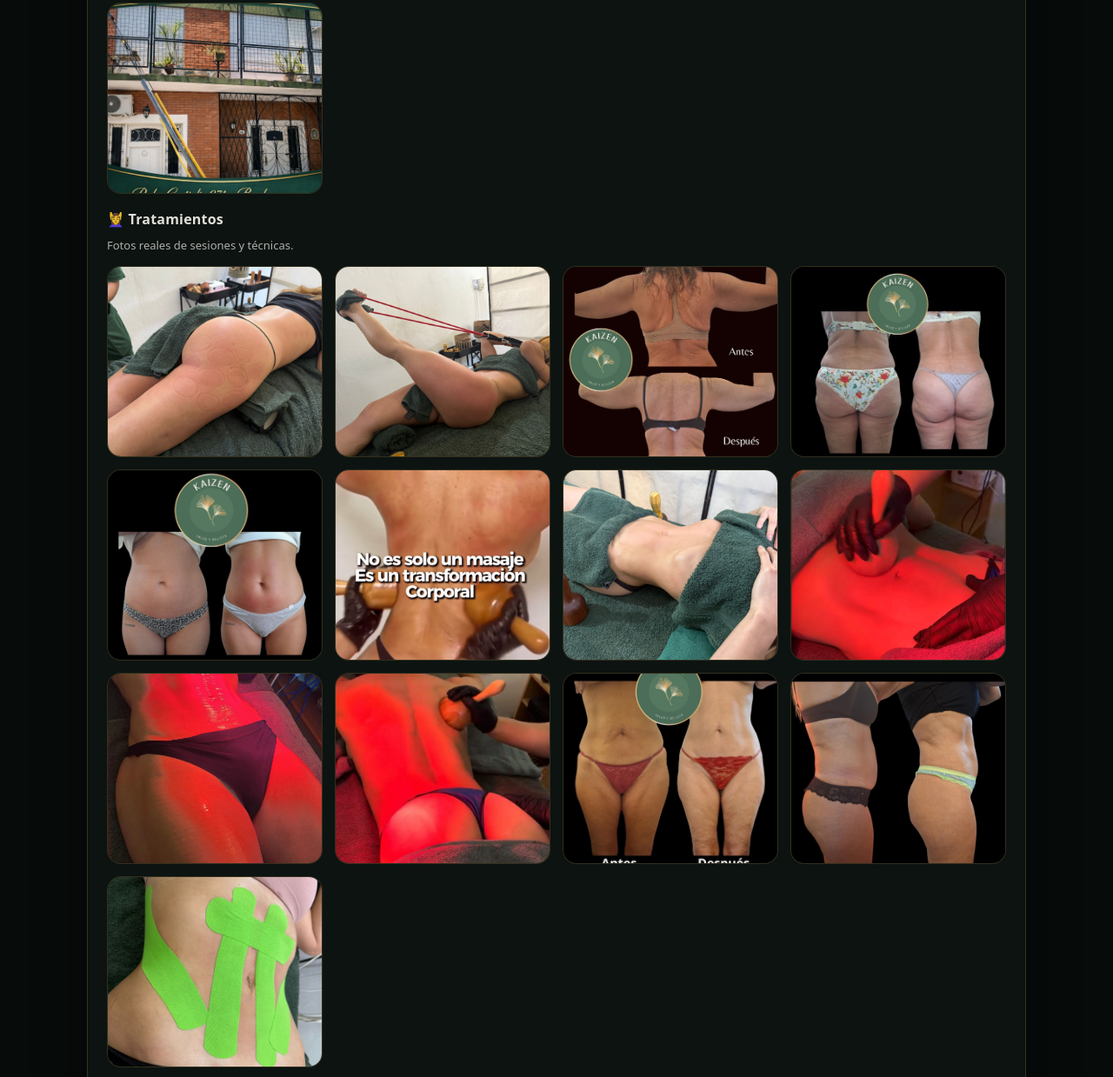
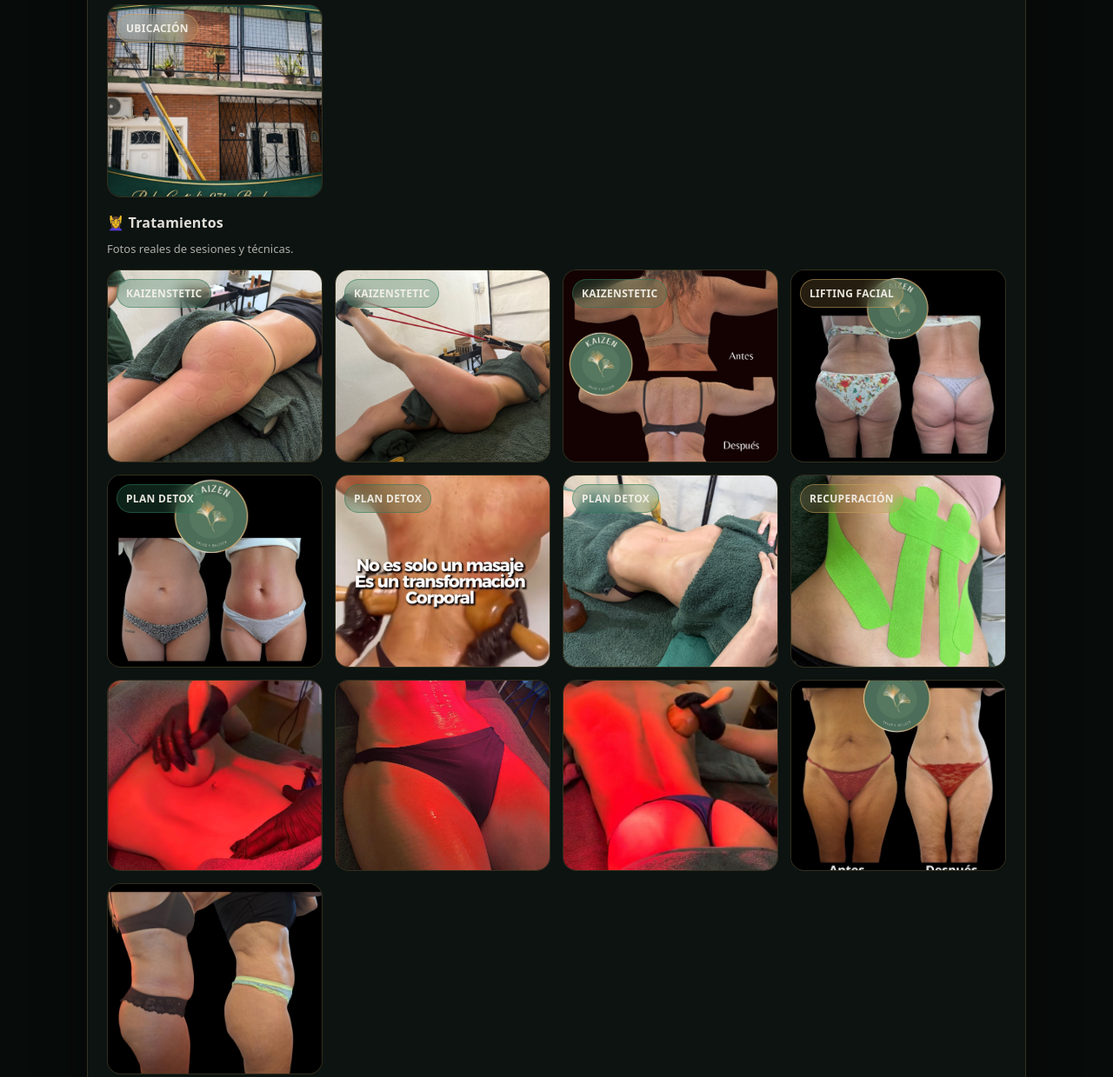
Before and after one commit to kaizenspa-ba/kaizenspa, a plain HTML site: page index.html in a window 1280 px wide. Shown: the part 1352-2591 px from the top of the page at 87% size. Drawn offline with Linux system fonts and the light colour scheme.

Commit message:
index.html

```diff
--- a/index.html
+++ b/index.html
@@ -234,6 +234,63 @@ footer{
   line-height: 1.5;
 }
 
+  /* --- Etiquetas sobre imágenes (sin cambiar HTML de estructura) --- */
+.gallery img[data-tag]{
+  position: relative;
+}
+
+.gallery img[data-tag]{
+  /* mantenemos tu estilo existente, solo aseguramos click */
+  cursor: zoom-in;
+}
+
+/* Creamos una “capa” con pseudo-elemento usando el alt/tag */
+.gallery .img-wrap{
+  position:relative;
+  border-radius:16px;
+  overflow:hidden;
+}
+
+.gallery .img-wrap img{
+  width:100%;
+  height:220px;
+  object-fit:cover;
+  display:block;
+  border:none; /* el borde lo pone el wrapper */
+  border-radius:0;
+}
+
+.gallery .img-wrap{
+  border:1px solid rgba(201,163,91,.22);
+  background: rgba(0,0,0,.25);
+}
+
+.gallery .img-tag{
+  position:absolute;
+  top:10px; left:10px;
+  padding:7px 10px;
+  border-radius:999px;
+  font-family: system-ui,-apple-system,Segoe UI,Roboto,Ubuntu;
+  font-size:12px;
+  font-weight:900;
+  letter-spacing:.3px;
+  color: rgba(244,241,234,.94);
+  background: rgba(15,23,20,.72);
+  border: 1px solid rgba(201,163,91,.35);
+  backdrop-filter: blur(8px);
+  pointer-events:none;
+}
+
+.gallery .img-tag.green{
+  border-color: rgba(47,122,90,.55);
+  background: rgba(47,122,90,.28);
+}
+
+.gallery .img-tag.gold{
+  border-color: rgba(201,163,91,.55);
+  background: rgba(201,163,91,.18);
+}
+
 
 @media(max-width:980px){
   header{position:static}
@@ -368,11 +425,11 @@ footer{
    <div class="gallery-title">🏡 El espacio Kaizen</div>
 <p class="gallery-sub">Primero conocé el lugar. Click en cualquier foto para verla en grande.</p>
 <div class="gallery">
-  <img src="recepcion.jpeg" class="clickable-img" alt="Recepción Kaizen Spa">
-  <img src="box.jpeg" class="clickable-img" alt="Consultorio">
-  <img src="box-2.jpeg" class="clickable-img" alt="Consultorio">
-  <img src="box-3.jpeg" class="clickable-img" alt="Consultorio">
-  <img src="locacion.jpeg" class="clickable-img" alt="Dónde estamos">
+<img src="recepcion.jpeg" class="clickable-img" data-tag="LOCAL" data-tag-color="gold" alt="Recepción Kaizen Spa">
+<img src="box.jpeg" class="clickable-img" data-tag="CONSULTORIO" data-tag-color="gold" alt="Consultorio">
+<img src="box-2.jpeg" class="clickable-img" data-tag="CONSULTORIO" data-tag-color="gold" alt="Consultorio">
+<img src="box-3.jpeg" class="clickable-img" data-tag="CONSULTORIO" data-tag-color="gold" alt="Consultorio">
+<img src="locacion.jpeg" class="clickable-img" data-tag="UBICACIÓN" data-tag-color="gold" alt="Dónde estamos">
 </div>
 
 <div style="height:14px"></div>
@@ -380,19 +437,19 @@ footer{
 <div class="gallery-title">💆‍♀️ Tratamientos</div>
 <p class="gallery-sub">Fotos reales de sesiones y técnicas.</p>
 <div class="gallery">
-  <img src="corporal.jpeg" class="clickable-img" alt="Tratamientos corporales Kaizen Spa">
-  <img src="tratamiento-1.jpeg" class="clickable-img" alt="Tratamiento corporal Kaizen Spa">
-  <img src="tratamiento-2.jpeg" class="clickable-img" alt="Maderoterapia Kaizen Spa">
-  <img src="tratamiento-3.jpeg" class="clickable-img" alt="Tratamiento facial Kaizen Spa">
-  <img src="tratamiento-4.jpeg" class="clickable-img" alt="Drenaje y modelado corporal Kaizen Spa">
-  <img src="tratamiento-5.jpeg" class="clickable-img" alt="Drenaje y modelado corporal Kaizen Spa">
-  <img src="tratamiento-6.jpeg" class="clickable-img" alt="Drenaje y modelado corporal Kaizen Spa">
-  <img src="tratamiento-7.jpeg" class="clickable-img" alt="Drenaje y modelado corporal Kaizen Spa">
-  <img src="tratamiento-8.jpeg" class="clickable-img" alt="Drenaje y modelado corporal Kaizen Spa">
-  <img src="tratamiento-9.jpeg" class="clickable-img" alt="Drenaje y modelado corporal Kaizen Spa">
-  <img src="tratamiento-10.jpeg" class="clickable-img" alt="Drenaje y modelado corporal Kaizen Spa">
-  <img src="tratamiento-11.jpeg" class="clickable-img" alt="Drenaje y modelado corporal Kaizen Spa">
-  <img src="taping.jpeg" class="clickable-img" alt="Kinesiotape">
+<img src="corporal.jpeg" class="clickable-img" data-tag="KAIZENSTETIC" data-tag-color="green" alt="Tratamientos corporales Kaizen Spa">
+<img src="tratamiento-1.jpeg" class="clickable-img" data-tag="KAIZENSTETIC" data-tag-color="green" alt="Tratamiento corporal Kaizen Spa">
+<img src="tratamiento-2.jpeg" class="clickable-img" data-tag="KAIZENSTETIC" data-tag-color="green" alt="Maderoterapia Kaizen Spa">
+<img src="tratamiento-3.jpeg" class="clickable-img" data-tag="LIFTING FACIAL" data-tag-color="gold" alt="Tratamiento facial Kaizen Spa">
+<img src="tratamiento-4.jpeg" class="clickable-img" data-tag="PLAN DETOX" data-tag-color="green" alt="Drenaje y modelado corporal Kaizen Spa">
+<img src="tratamiento-5.jpeg" class="clickable-img" data-tag="PLAN DETOX" data-tag-color="green" alt="Drenaje y modelado corporal Kaizen Spa">
+<img src="tratamiento-6.jpeg" class="clickable-img" data-tag="PLAN DETOX" data-tag-color="green" alt="Drenaje y modelado corporal Kaizen Spa">
+<img src="taping.jpeg" class="clickable-img" data-tag="RECUPERACIÓN" data-tag-color="gold" alt="Kinesiotape">
+<img src="tratamiento-7.jpeg" class="clickable-img" alt="Drenaje y modelado corporal Kaizen Spa">
+<img src="tratamiento-8.jpeg" class="clickable-img" alt="Drenaje y modelado corporal Kaizen Spa">
+<img src="tratamiento-9.jpeg" class="clickable-img" alt="Drenaje y modelado corporal Kaizen Spa">
+<img src="tratamiento-10.jpeg" class="clickable-img" alt="Drenaje y modelado corporal Kaizen Spa">
+<img src="tratamiento-11.jpeg" class="clickable-img" alt="Drenaje y modelado corporal Kaizen Spa">
 </div>
 
 <div style="height:14px"></div>
@@ -400,11 +457,11 @@ footer{
 <div class="gallery-title">🌿 Experiencia & ambiente</div>
 <p class="gallery-sub">El clima del spa y la sensación Kaizen.</p>
 <div class="gallery">
-  <img src="spa-1.jpeg" class="clickable-img" alt="Kaizen Spa - ambiente 1">
-  <img src="spa-2.jpeg" class="clickable-img" alt="Kaizen Spa - ambiente 2">
-  <img src="spa-3.jpeg" class="clickable-img" alt="Kaizen Spa - ambiente 3">
-  <img src="facial.jpeg" class="clickable-img" alt="Kaizen Spa - ambiente 3">
-  <img src="pregunta.jpeg" class="clickable-img" alt="Kaizen Spa - imagen adicional">
+<img src="spa-1.jpeg" class="clickable-img" data-tag="EXPERIENCIA" alt="Kaizen Spa - ambiente 1">
+<img src="spa-2.jpeg" class="clickable-img" data-tag="EXPERIENCIA" alt="Kaizen Spa - ambiente 2">
+<img src="spa-3.jpeg" class="clickable-img" data-tag="EXPERIENCIA" alt="Kaizen Spa - ambiente 3">
+<img src="facial.jpeg" class="clickable-img" data-tag="LIFTING FACIAL" data-tag-color="gold" alt="Tratamiento facial Kaizen Spa">
+<img src="pregunta.jpeg" class="clickable-img" data-tag="INFO" alt="Kaizen Spa - imagen adicional">
 </div>
 
   </div>
@@ -571,6 +628,28 @@ footer{
     if (e.key === "ArrowRight") next();
     if (e.key === "ArrowLeft") prev();
   });
+    // ---------- Etiquetas en galería (auto) ----------
+  // Envuelve imágenes con data-tag dentro de .gallery para mostrar chips sin tocar estructura manualmente
+  document.querySelectorAll('.gallery img[data-tag]').forEach((img) => {
+    // Si ya fue envuelto, no repetir
+    if (img.parentElement && img.parentElement.classList.contains('img-wrap')) return;
+
+    const tag = img.getAttribute('data-tag') || '';
+    const tagColor = img.getAttribute('data-tag-color') || ''; // green | gold | ''
+
+    const wrap = document.createElement('div');
+    wrap.className = 'img-wrap';
+
+    const chip = document.createElement('span');
+    chip.className = 'img-tag' + (tagColor ? ' ' + tagColor : '');
+    chip.textContent = tag;
+
+    // Insertar wrapper donde estaba la imagen
+    img.parentNode.insertBefore(wrap, img);
+    wrap.appendChild(img);
+    wrap.appendChild(chip);
+  });
+
 </script>
 </body>
 </html>
```
